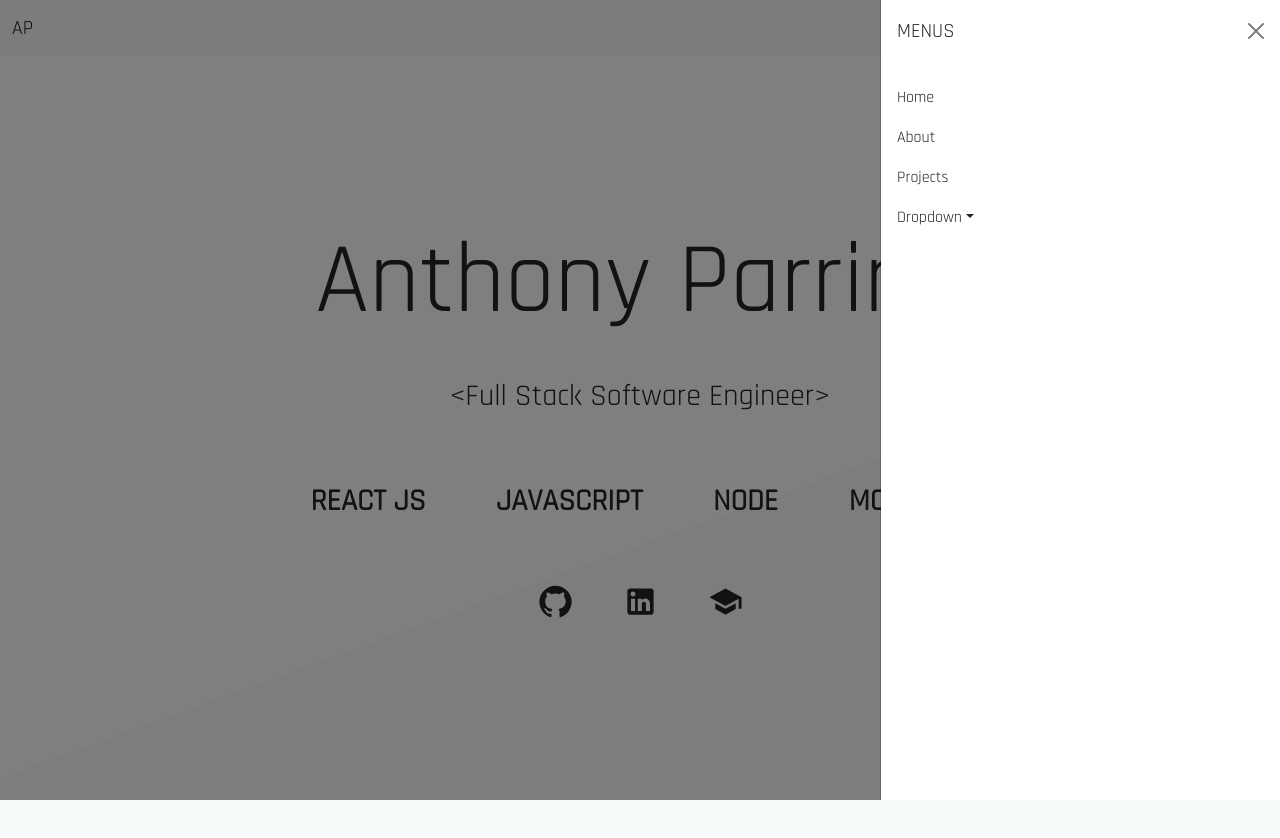
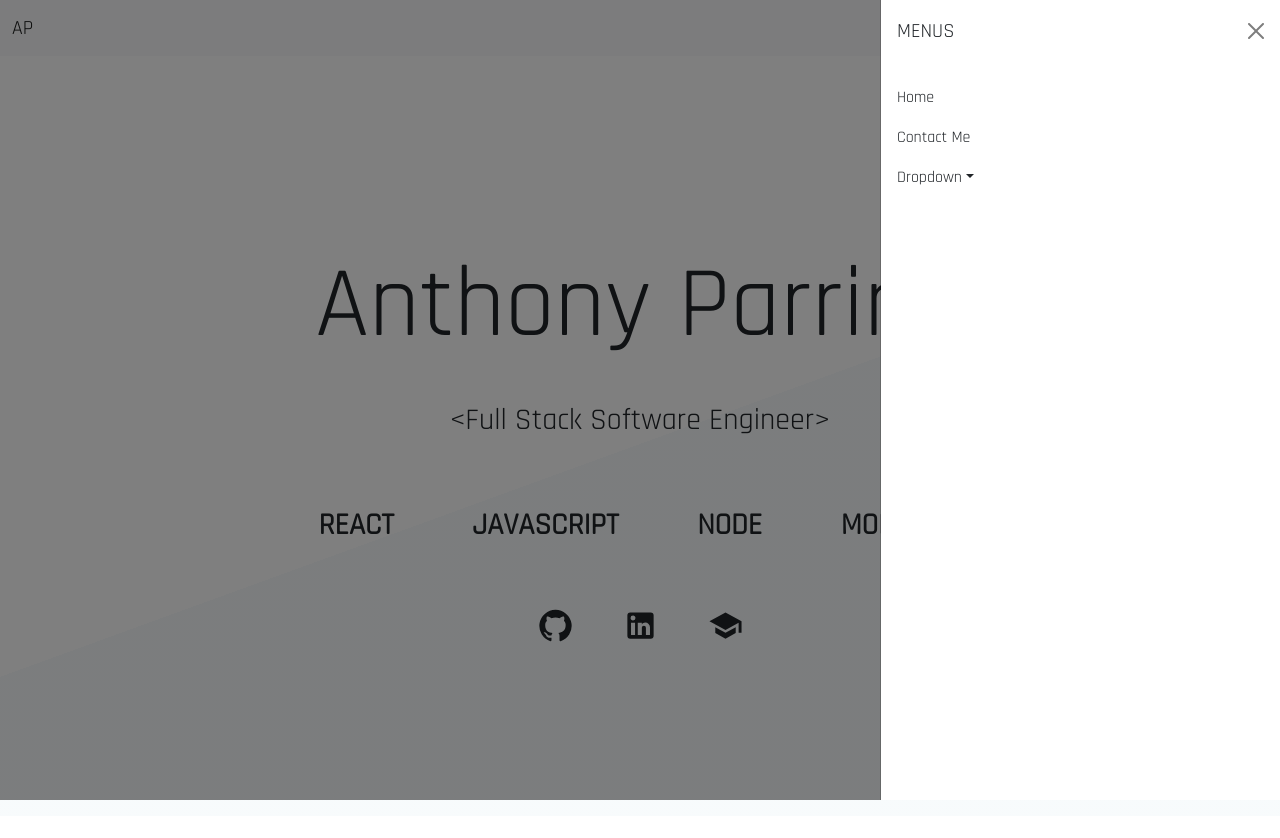
Before and after one commit to AParrino21/anthony-portfolio-client, a React (Create React App) app: page / in a window 1280 px wide. Both pictures are taken after a click on the button 1240 px from the left and 28 px from the top of the page. Shown: the top 838 px of the page. After the commit the page ends 816 px from the top, so only its background shows below. Built offline with nearby package versions, Linux system fonts and the light colour scheme.

Commit message:
added about me section

```diff
--- a/package.json
+++ b/package.json
@@ -10,9 +10,11 @@
     "@testing-library/jest-dom": "^5.16.5",
     "@testing-library/react": "^13.3.0",
     "@testing-library/user-event": "^13.5.0",
+    "animate.css": "^4.1.1",
     "axios": "^0.27.2",
     "bootstrap": "^5.2.0",
     "react": "^18.2.0",
+    "react-animation-on-scroll": "^5.1.0",
     "react-bootstrap": "^2.5.0",
     "react-dom": "^18.2.0",
     "react-router-dom": "^6.3.0",
--- /dev/null
+++ b/src/components/AboutComp/AboutComp.js
@@ -0,0 +1,15 @@
+import React from 'react';
+import './aboutComp.css'
+
+const AboutComp = () => {
+  return (
+    <div>
+      <div style={{position: 'relative', backgroundColor: 'white'}}>
+        <h3 style={{fontWeight: '800', zIndex: '1', position: 'relative' }}>Full Stack Developer with a serious passion for creating and learning.</h3>
+        <h1 className='about-me-bg'>ABOUT ME</h1>
+      </div>
+    </div>
+  )
+}
+
+export default AboutComp
--- /dev/null
+++ b/src/components/AboutComp/aboutComp.css
@@ -0,0 +1,10 @@
+.about-me-bg {
+    -webkit-text-fill-color: transparent;
+    -webkit-text-stroke: 1px;
+    color: rgba(0, 0, 0, 0.3);
+    font-size: 160px;
+    position: absolute;
+    top: -90px;
+    left: -150px;
+    background-color: white;
+}
--- a/src/components/NavComp/NavComp.js
+++ b/src/components/NavComp/NavComp.js
@@ -28,8 +28,7 @@ const NavComp = () => {
                             <Offcanvas.Body>
                                 <Nav className="justify-content-end flex-grow-1 pe-3">
                                     <Nav.Link href="/">Home</Nav.Link>
-                                    <Nav.Link href="#action2">About</Nav.Link>
-                                    <Nav.Link href="#action2">Projects</Nav.Link>
+                                    <Nav.Link href="/contact">Contact Me</Nav.Link>
                                     <NavDropdown
                                         title="Dropdown"
                                         id={`offcanvasNavbarDropdown-expand-${expand}`}
--- a/src/components/ProjectComp/ProjectComp.js
+++ b/src/components/ProjectComp/ProjectComp.js
@@ -3,7 +3,14 @@ import './projectComp.css'
 
 const ProjectComp = () => {
   return (
-    <div>ProjectComp</div>
+    <div>
+      <div>
+        Project 1
+      </div>
+      <div>
+        Project 2
+      </div>
+    </div>
   )
 }
 
--- a/src/index.js
+++ b/src/index.js
@@ -3,6 +3,7 @@ import ReactDOM from 'react-dom/client';
 import './index.css';
 import App from './App';
 import 'bootstrap/dist/css/bootstrap.min.css';
+import "animate.css/animate.min.css";
 
 const root = ReactDOM.createRoot(document.getElementById('root'));
 root.render(
--- a/src/pages/Home/Home.js
+++ b/src/pages/Home/Home.js
@@ -1,19 +1,22 @@
 import React from 'react';
 import './home.css';
+import AboutComp from '../../components/AboutComp/AboutComp';
+
 import GitHubIcon from '@mui/icons-material/GitHub';
 import LinkedInIcon from '@mui/icons-material/LinkedIn';
 import SchoolIcon from '@mui/icons-material/School';
-
+import ProjectComp from '../../components/ProjectComp/ProjectComp';
 const Home = () => {
     return (
         <div>
             <div className='header-container'>
+                <div className='myheader'>
                     <h1 className='tracking-in-expand-fwd-top'>Anthony Parrino</h1>
                     <br />
                     <p className='focus-in-contract'>&lt;Full Stack Software Engineer&gt;</p>
                     <br />
                     <div className='skills-container'>
-                    <p className="text-focus-in">REACT JS</p>
+                        <p className="text-focus-in">REACT</p>
                         <p style={{ animation: 'text-focus-in 1.5s cubic-bezier(0.550, 0.085, 0.680, 0.530) both' }} className="text-focus-in">JAVASCRIPT</p>
                         <p style={{ animation: 'text-focus-in 2s cubic-bezier(0.550, 0.085, 0.680, 0.530) both' }} className="text-focus-in">NODE</p>
                         <p style={{ animation: 'text-focus-in 2.5s cubic-bezier(0.550, 0.085, 0.680, 0.530) both' }} className="text-focus-in">MONGODB</p>
@@ -25,6 +28,13 @@ const Home = () => {
                         <SchoolIcon className='icons icons-school' onClick={() => window.location.href = 'https://github.com/goobisanubis21'} />
                     </div>
                 </div>
+                <div className='scrollable about-home-container'>
+                    <AboutComp />
+                </div>
+                <div className='scrollable project-home-container'>
+                    <ProjectComp />
+                </div>
+            </div>
         </div>
     )
 }
--- a/src/pages/Home/home.css
+++ b/src/pages/Home/home.css
@@ -1,7 +1,27 @@
 .header-container {
     text-align: center;
-    padding: 150px 0 400px 0;
-    background: conic-gradient(white 0deg 70deg, rgba(194, 221, 230, 0.123) 70deg 250deg, white 250deg 30deg) ;
+    height: 93vh;
+    scroll-snap-type: y mandatory;
+    overflow-y: scroll;
+}
+
+.myheader {
+    display: flex;
+    flex-direction: column;
+    justify-content: center;
+    align-items: center;
+    height: 93vh;
+    scroll-snap-align: start;
+    background: conic-gradient(white 0deg 70deg, rgba(194, 221, 230, 0.123) 70deg 250deg, white 250deg 30deg);
+}
+
+.scrollable {
+    display: flex;
+    flex-direction: column;
+    justify-content: center;
+    align-items: center;
+    height: 93vh;
+    scroll-snap-align: start;
 }
 
 .tracking-in-expand-fwd-top {
@@ -158,3 +178,22 @@
     background-color: rgba(92, 0, 0, 0.6);
     border-radius: 50%;
 }
+
+.about-home-container {
+    position: relative;
+}
+
+.about-home-container::before {
+    content: "";
+    background-image: url('../../../public/images/IMG_0499.JPG');
+    background-size: cover;
+    background-position: center;
+    background-repeat: no-repeat;
+    opacity: .2;
+    background-size: cover;
+    position: absolute;
+    top: 0px;
+    right: 0px;
+    bottom: 0px;
+    left: 0px;
+}
```
Also changed, not shown: public/images/IMG_0499.JPG (added), 1 other file (tests, documents, lock files or other folders). Lines whose indentation alone changed are shown as unchanged.
